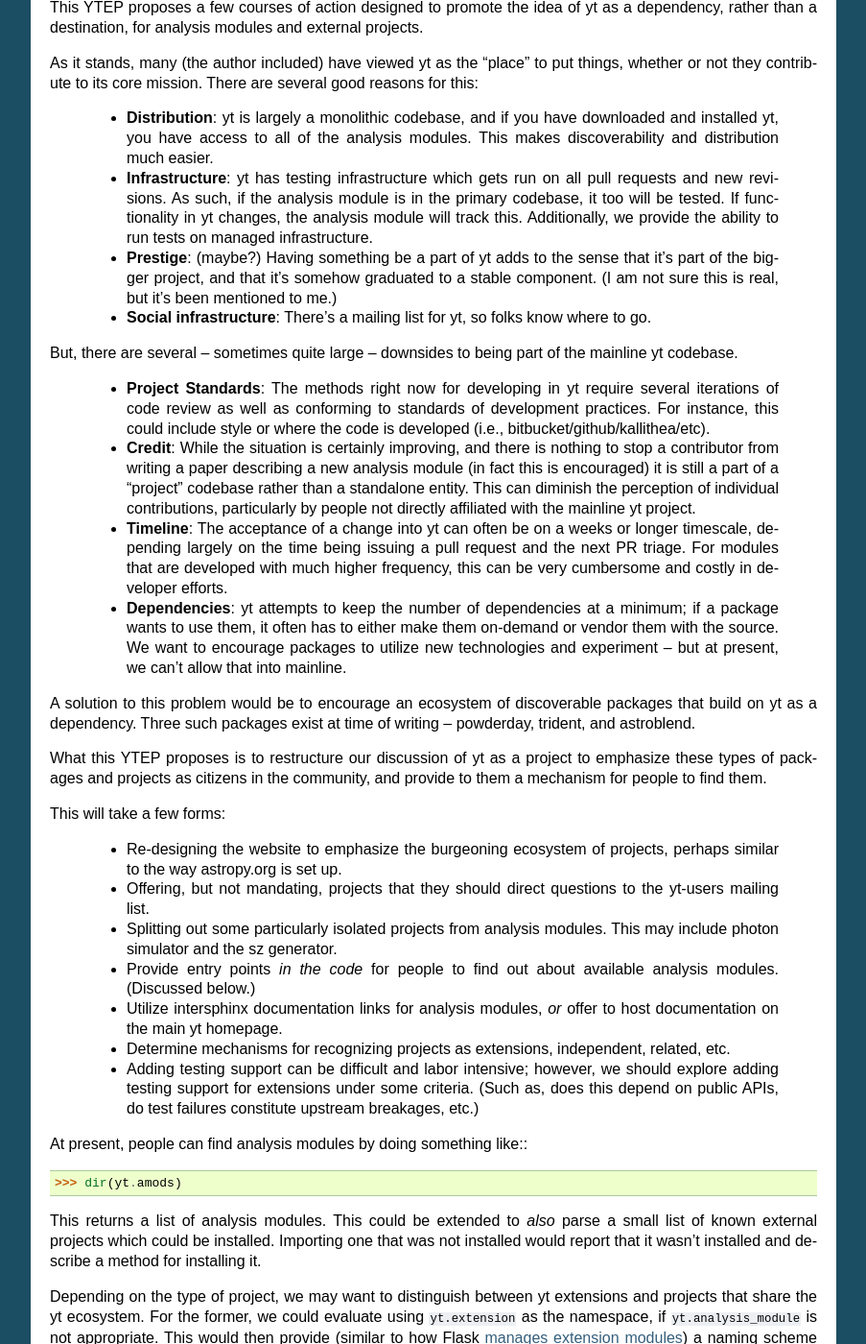
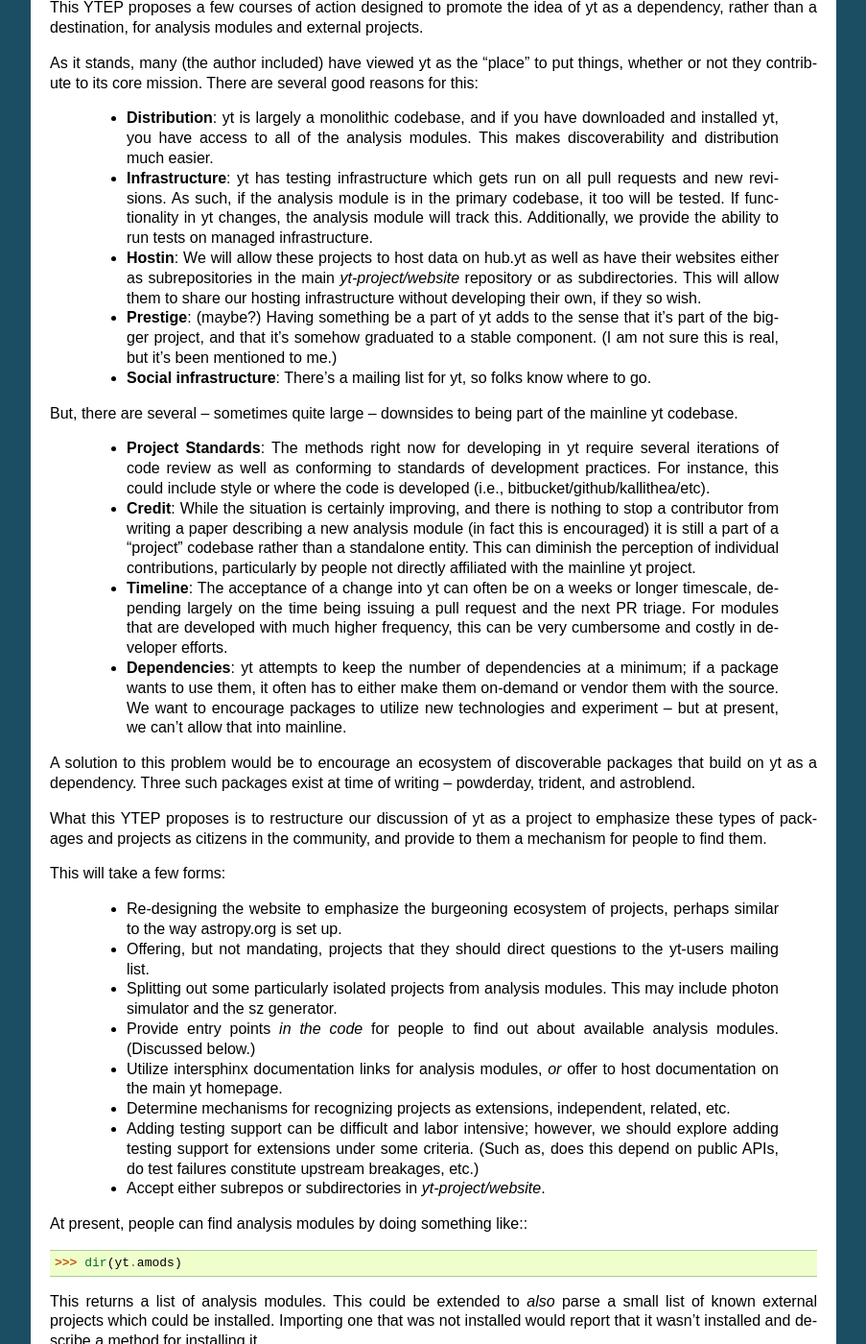
Before and after one commit to yt-project/ytep, a Sphinx documentation site: the page built from source/YTEPs/YTEP-0029.rst, in a window 1280 px wide and 1400 px high, scrolled down 589 px. Shown: the whole window at 96% size, without its empty margins (198-1101 px from the left). Built offline with Sphinx 7.4.7, drawn with Linux system fonts in a browser that asks for light colours; formulas are drawn with MathJax 3.

Commit message:
Add notes about website hosting for extensions

```diff
--- a/source/YTEPs/YTEP-0029.rst
+++ b/source/YTEPs/YTEP-0029.rst
@@ -45,6 +45,10 @@ good reasons for this:
    primary codebase, it too will be tested.  If functionality in yt changes,
    the analysis module will track this.  Additionally, we provide the ability
    to run tests on managed infrastructure.
+ * **Hostin**: We will allow these projects to host data on hub.yt as well as
+   have their websites either as subrepositories in the main `yt-project/website`
+   repository or as subdirectories.  This will allow them to share our hosting
+   infrastructure without developing their own, if they so wish.
  * **Prestige**: (maybe?)  Having something be a part of yt adds to the sense
    that it's part of the bigger project, and that it's somehow graduated to a
    stable component.  (I am not sure this is real, but it's been mentioned to
@@ -101,6 +105,7 @@ This will take a few forms:
    should explore adding testing support for extensions under some criteria.
    (Such as, does this depend on public APIs, do test failures constitute
    upstream breakages, etc.)
+ * Accept either subrepos or subdirectories in `yt-project/website`.
 
 At present, people can find analysis modules by doing something like:::
 
```
